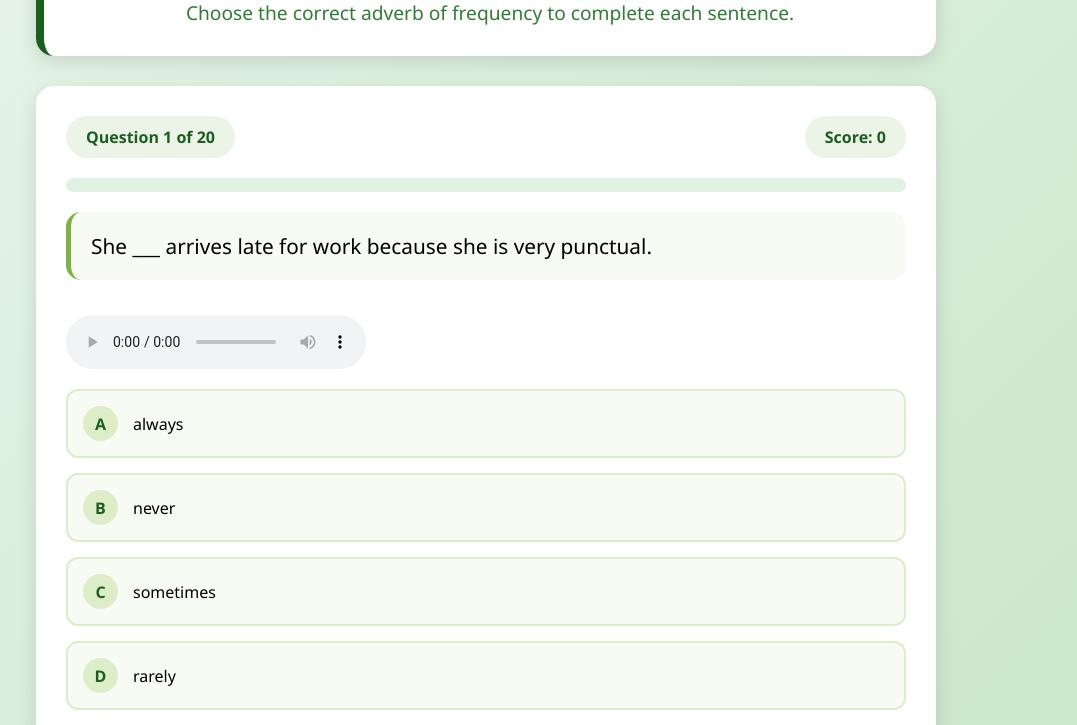
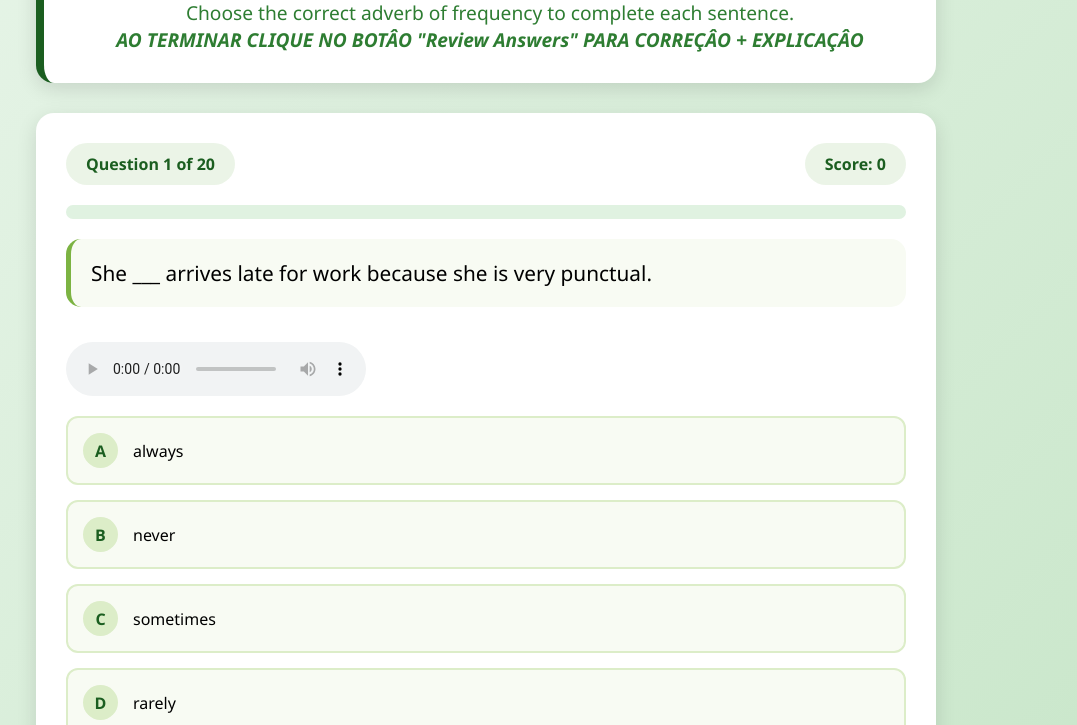
Before and after one commit to EddyAguiar/QUIZ-2.0-Review-Mode-Adverbs-of-Frequency-Audio-20-Questions, a plain HTML site: page index.html in a window 1280 px wide. Shown: the part 121-846 px from the top of the page, without its empty margins (154-1231 px from the left). Drawn offline with Linux system fonts and the light colour scheme.

Commit message:
Update index.html

```diff
--- a/index.html
+++ b/index.html
@@ -93,6 +93,7 @@
     <header>
       <h1><i class="fas fa-language"></i> Adverbs of Frequency Quiz</h1>
       <p class="subtitle">Choose the correct adverb of frequency to complete each sentence.</p>
+      <p class="subtitle"><strong><em>AO TERMINAR CLIQUE NO BOTÂO "Review Answers" PARA CORREÇÂO + EXPLICAÇÂO</strong></em> </p>
     </header>
 
     <div class="quiz-container">
```
